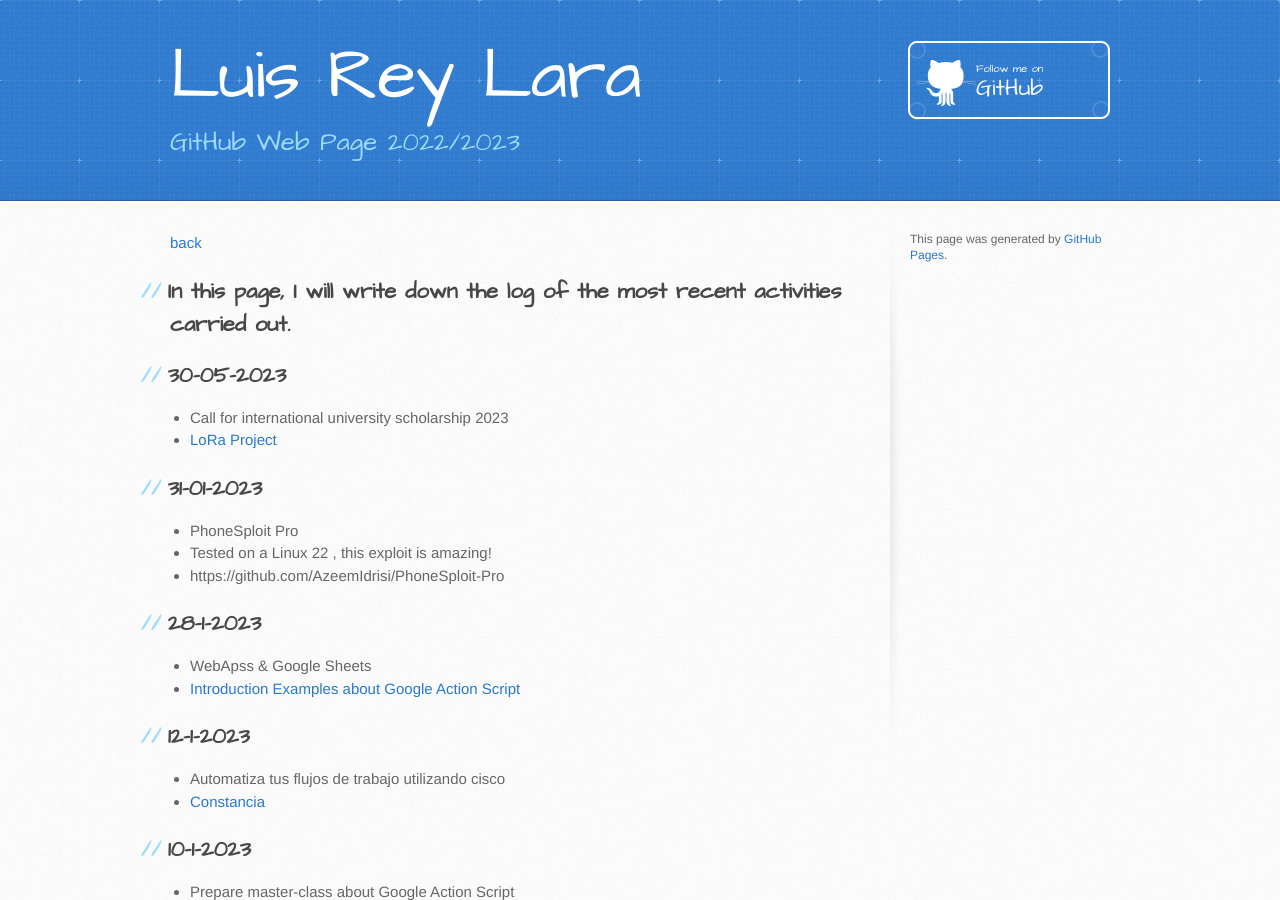
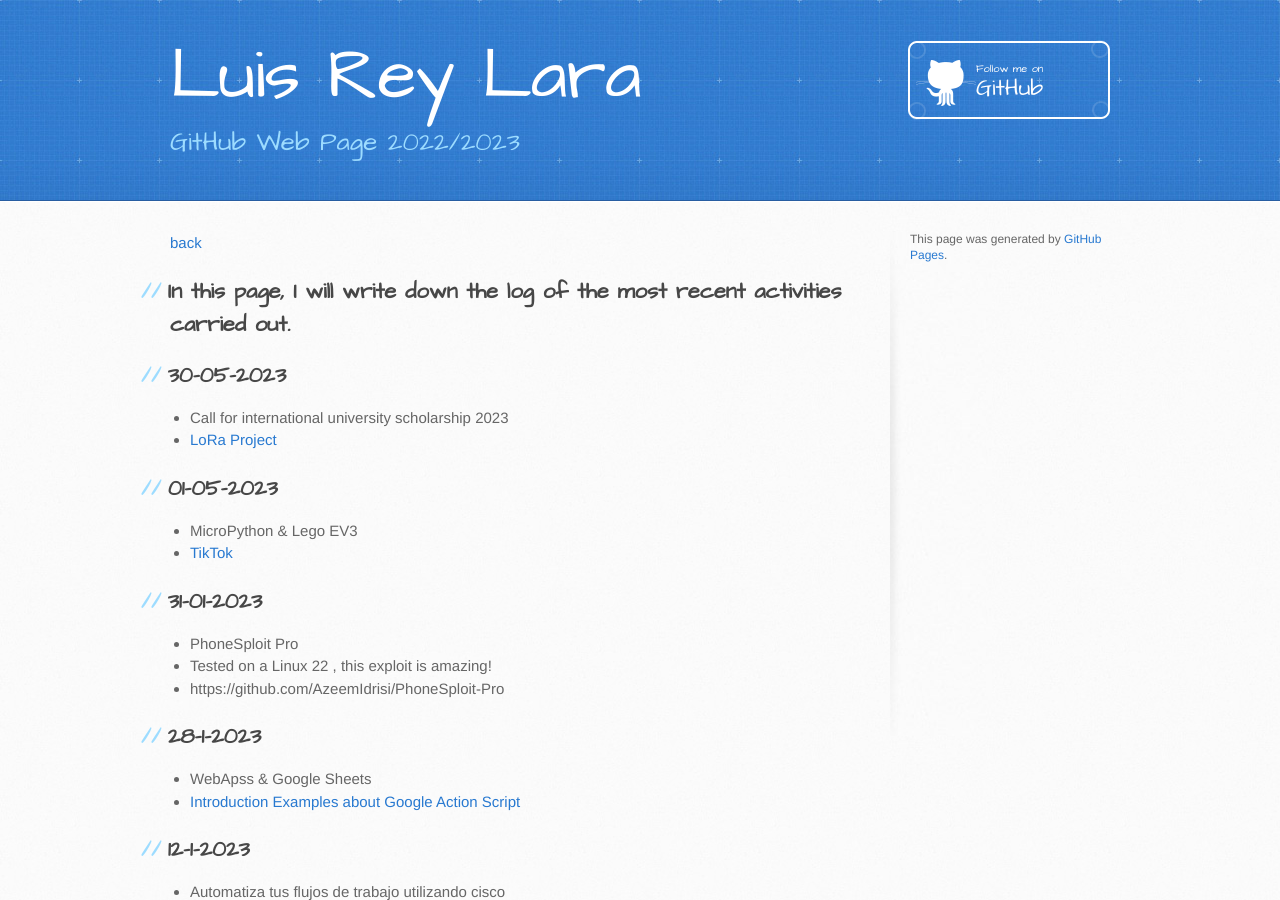
Before and after one commit to luisreylara/luisreylara.github.io, a Jekyll site: the page built from docs/another-page.md, in a window 1280 px wide and 900 px high. Built offline with Jekyll 4.4.1, drawn with Linux system fonts in a browser that asks for light colours.

Commit message:
Update another-page.md

```diff
--- a/docs/another-page.md
+++ b/docs/another-page.md
@@ -7,6 +7,10 @@ layout: default
 ## 30-05-2023
 * Call for international university scholarship 2023
 * [LoRa Project ](https://github.com/luisreylara/Project_Water_Telemetry)
+
+## 01-05-2023
+* MicroPython & Lego EV3
+* [TikTok ](https://tiktok/@larkeducation)
 
 ## 31-01-2023
 * PhoneSploit Pro
```
